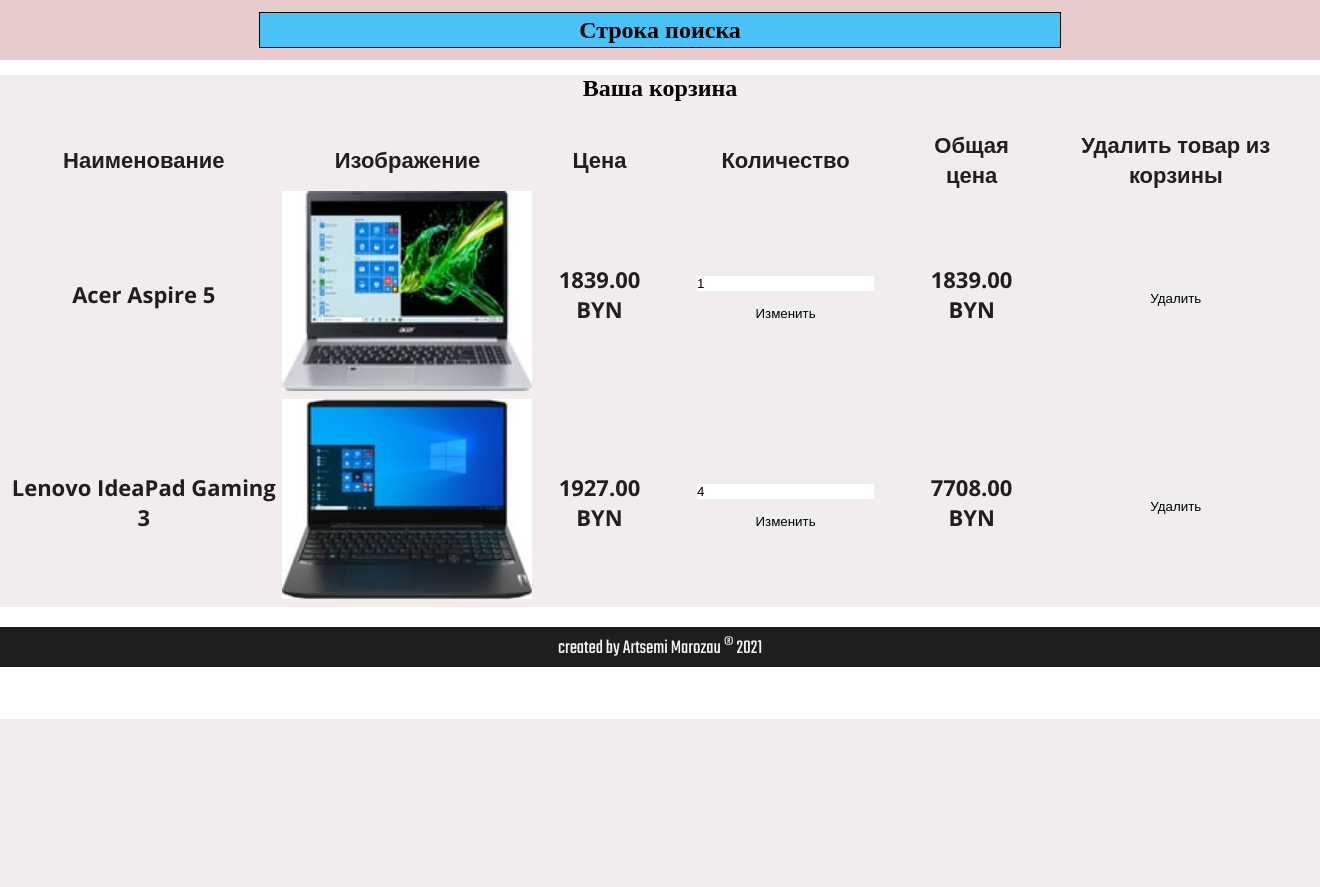
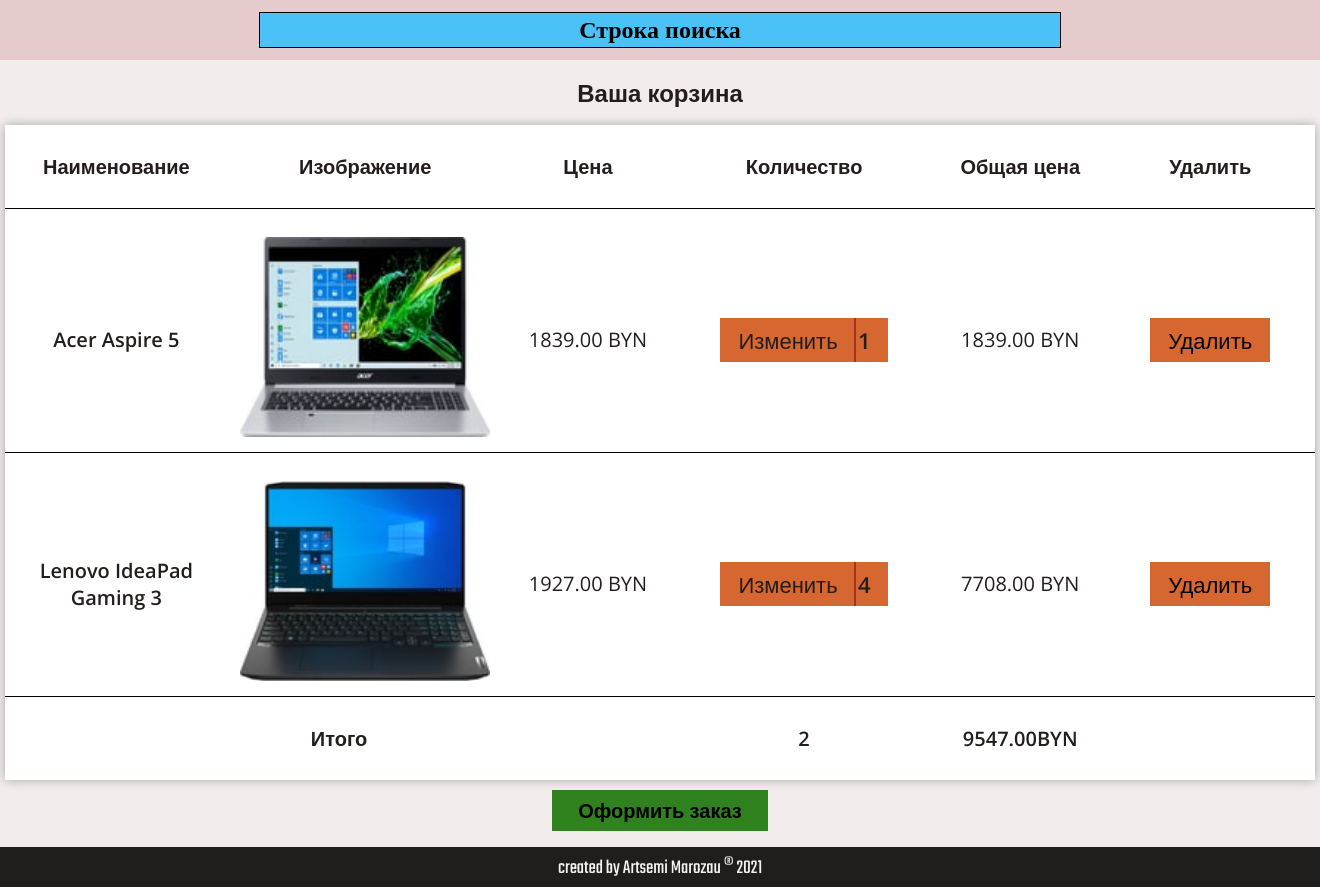
Before and after one commit to qqzii/testsite, a Django app: page /cart/ in a window 1320 px wide. Shown: the part 81-968 px from the top of the page. Before the commit the page ends 800 px from the top, so only its background shows below. Run offline with Django 3.2, Linux system fonts and the light colour scheme; a user stored in the database is signed in; data comes from the database, SQL or seed files in the repository; both versions use the stored data as it was after the commit; data that the repository does not hold is empty.

Commit message:
09.08.21

```diff
--- a/mysite/app/static/css/cart.css
+++ b/mysite/app/static/css/cart.css
@@ -2,18 +2,91 @@
     background-color: #F2ECEC;
 }
 .cart__container{
-
+    padding-bottom: 16px;
+    font-family: 'Open Sans', sans-serif;
+    color: #241D1D;
 }
 .cart__your-cart{
+    padding-top: 16px;
     text-align: center;
-    margin-top: 15px;
 }
 .cart__table{
-    margin-top: 25px;
-    margin-bottom: 20px;
-    width: 100%;
+    font-weight: normal;
+    border-collapse: collapse;
+    background-color: white;
+    box-shadow: 0 0 10px rgba(0,0,0,0.3);
+    margin: 16px auto 0 auto;
+}
+.cart__table tr{
+    border-bottom: 0.5px black solid;
+}
+.cart__table tr th{
+    padding: 28px 0 10px 0;
+}
+.cart__table tr:last-child th{
+    padding: 28px 0;
+}
+.cart__table tbody tr:last-child{
+    border-bottom: none;
+}
+.cart__head{
+    font-weight: 600;
+    font-size: 20px;
+}
+.cart__col-title{
+    width: 17%;
+}
+.cart__col-img{
+    width: 21%;
+}
+.cart__col-price{
+    width: 13%;
+}
+.cart__col-qty{
+    width: 20%;
+}
+.cart__col-total-price{
+    width: 13%;
+}
+.cart__col-delete{
+    width: 16%;
+}
+.cart__qty{
+    margin-left: -6px;
+    border-left: 2px #A4341B solid;
+    padding: 7px 0 7px 0;
+    text-align: center;
+    background: #D76730;
+    width: 32px;
+    font-size: 22px;
+    font-weight: 600;
     font-family: 'Open Sans', sans-serif;
     color: #241D1D;
+}
+.cart__button{
     font-size: 22px;
+    padding: 7px 18px 7px 18px;
+    background: #D76730;
+    color: #241D1D;
     font-weight: 500;
 }
+.fs-20{
+    font-size: 20px;
+}
+.fw-500{
+    font-weight: 500;
+}
+.fw-600{
+    font-weight: 600;
+}
+.cart__go-to-checkout{
+    display: flex;
+    justify-content: center;
+    align-items: center;
+    background-color: #30821E;
+    padding: 7px 18px 7px 18px;
+    font-size: 20px;
+    font-weight: 600;
+    width: 180px;
+    margin: 10px auto 0 auto;
+}
--- a/mysite/app/templates/base.html
+++ b/mysite/app/templates/base.html
@@ -8,6 +8,7 @@
     <link href="/static/css/base.css" rel="stylesheet" type="text/css">
     <link href="/static/css/category_detail.css" rel="stylesheet" type="text/css">
     <link href="/static/css/product_detail.css" rel="stylesheet" type="text/css">
+    <link href="/static/css/cart.css" rel="stylesheet" type="text/css">
     <link href="/static/css/cart.css" rel="stylesheet" type="text/css">
 
     <link rel="stylesheet" href="https://cdnjs.cloudflare.com/ajax/libs/font-awesome/4.7.0/css/font-awesome.min.css">
--- a/mysite/app/templates/cart.html
+++ b/mysite/app/templates/cart.html
@@ -1,49 +1,59 @@
 {% extends 'base.html' %}
 
 {% block content %}
-    {% if cart.product.count %}
-        <section class="cart">
-            <div class="container cart__container">
-                <h2 class="cart__your-cart">Ваша корзина</h2>
+    <section class="cart">
+        <div class="container cart__container">
+            <h2 class="cart__your-cart">Ваша корзина {% if not cart.product.count %}пуста{% endif %}</h2>
+            {% if cart.product.count %}
                 <table class="cart__table">
                     <thead>
-                        <tr>
-                            <th>Наименование</th>
-                            <th>Изображение</th>
-                            <th>Цена</th>
-                            <th>Количество</th>
-                            <th>Общая цена</th>
-                            <th>Удалить товар из корзины</th>
+                        <tr class="cart__head">
+                            <th class="cart__col-title">Наименование</th>
+                            <th class="cart__col-img">Изображение</th>
+                            <th class="cart__col-price">Цена</th>
+                            <th class="cart__col-qty">Количество</th>
+                            <th class="cart__col-total-price">Общая цена</th>
+                            <th class="cart__col-delete">Удалить</th>
                         </tr>
                     </thead>
                     <tbody>
                         {% for item in cart.product.all %}
                             <tr>
-                                <th>{{ item.content_object.title }}</th>
+                                <th class="fs-20 fw-600">{{ item.content_object.title }}</th>
                                 <th>
                                     <img src="{{ item.content_object.image.url }}" alt="" class="products__image">
                                 </th>
-                                <th>{{ item.content_object.price }} BYN</th>
+                                <th class="fs-20 fw-500">{{ item.content_object.price }} BYN</th>
                                 <th>
-                                    <form action="{% url 'change_qty' ct_model=item.content_object.get_model_name slug=item.content_object.slug %}" method="POST">
-                                    {% csrf_token %}
-                                    <input type="number" name="qty" min="1" value="{{ item.qty }}">
-                                    <input type="submit" value="Изменить">
+                                    <form class="cart__form" action="{% url 'change_qty' ct_model=item.content_object.get_model_name slug=item.content_object.slug %}" method="POST">
+                                        {% csrf_token %}
+                                        <input type="submit" value="Изменить" class="products__button cart__button">
+                                        <input class="cart__qty" type="number" name="qty" min="1" value="{{ item.qty }}">
                                     </form>
                                 </th>
-                                <th>{{ item.final_price }} BYN</th>
+                                <th class="fs-20 fw-500">{{ item.final_price }} BYN</th>
                                 <th>
-                                    <a href="{% url 'delete_from_cart' ct_model=item.content_object.get_model_name slug=item.content_object.slug %}">
-                                        <button>Удалить</button>
+                                    <a class="cart__button" href="{% url 'delete_from_cart' ct_model=item.content_object.get_model_name slug=item.content_object.slug %}">
+                                        <button class="products__button">Удалить</button>
                                     </a>
                                 </th>
                             </tr>
                         {% endfor %}
+                        <tr>
+                            <th class="fs-20 fw-600" colspan="3">Итого</th>
+                            <th class="fs-20 fw-600">{{ cart.total_products }}</th>
+                            <th class="fs-20 fw-600">{{ cart.final_price }}BYN</th>
+                        </tr>
                     </tbody>
                 </table>
+            <div class="cart__go-to-checkout">
+                <a href="{% url 'checkout' %}">
+                    <button class="products__button">Оформить заказ</button>
+                </a>
             </div>
-        </section>
-    {% endif %}
+            {% endif %}
+        </div>
+    </section>
 {% endblock content %}
 
 
--- a/mysite/app/templates/product_detail.html
+++ b/mysite/app/templates/product_detail.html
@@ -25,7 +25,7 @@
                     <p class="product-main__briefly">{{ product.description }}</p>
                     <h4 class="product-main__price">{{ product.price }} BYN</h4>
                     <a href="" class="product-main__add-to-cart">
-                        <button class="products__button">Добавить в корзину</button>
+                        <button name="add_to_cart" class="products__button">Добавить в корзину</button>
                     </a>
                 </div>
             </div>
--- a/mysite/mysite/settings.py
+++ b/mysite/mysite/settings.py
@@ -1,7 +1,7 @@
 """
 Django settings for mysite project.
 
-Generated by 'django-admin startproject' using Django 3.2.5.
+Generated by 'django-admin startproject' using Django 3.2.6.
 
 For more information on this file, see
 https://docs.djangoproject.com/en/3.2/topics/settings/
```
Also changed, not shown: mysite/db.sqlite3.
